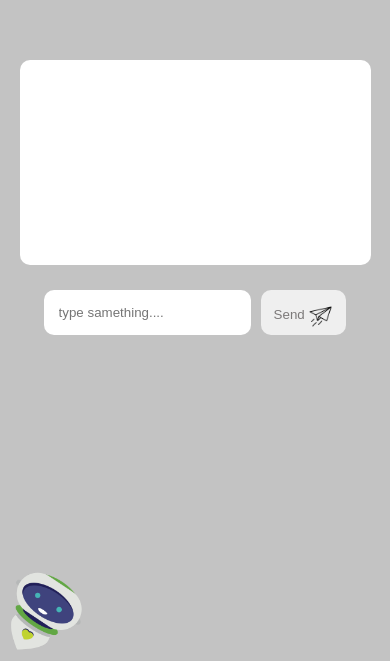
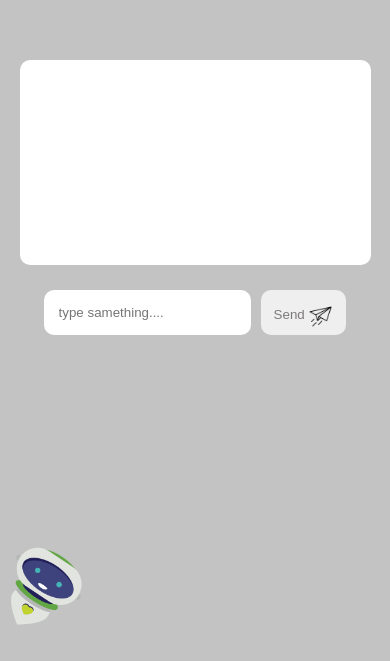
Before and after one commit to helodeepakji/chatbot, a plain HTML site: page index.html in a window 390 px wide. Shown: the part 227-888 px from the top of the page. After the commit the page ends 863 px from the top, so only its background shows below. Drawn offline with Linux system fonts and the light colour scheme.

Commit message:
Update style.css

```diff
--- a/style.css
+++ b/style.css
@@ -136,7 +136,7 @@ button {
     }
 
     #cmg{
-      margin-top:-50px;
+      margin-top:-150px;
 
     }
 
```
